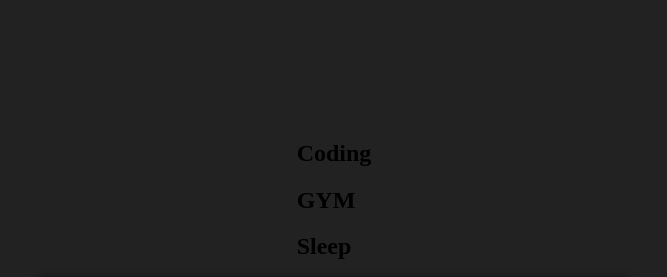
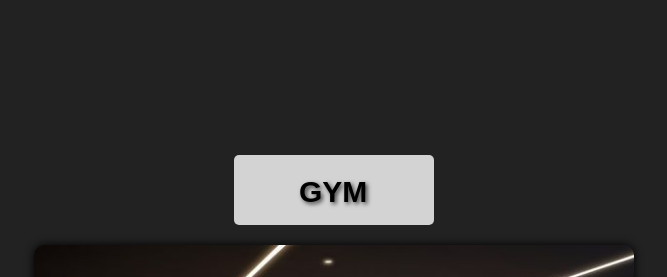
Before and after one commit to rafay45/image-slider, a plain HTML site: page index.html in a window 1280 px wide. Shown: the top 277 px of the page, without its empty margins (306-973 px from the left). Drawn offline with Linux system fonts and the light colour scheme.

Commit message:
🎚️🎢Completed

```diff
--- a/index.html
+++ b/index.html
@@ -9,9 +9,10 @@
 <body>
   <div class="head">
     <div class="allHeadings">
-      <h2>Coding</h2>
-      <h2>GYM</h2>
-      <h2>Sleep</h2>
+      <h2 style="padding-left: 60px; padding-right: 60px; font-size: 30px;" class="heading">Code</h2>
+      <h2 style="padding-left: 70px; padding-right: 60px; font-size: 30px;" class="heading">GYM</h2>
+      <h2 style="padding-left: 70px; padding-right: 70px; font-size: 30px;" class="heading">Sleep</h2>
+      <h2 style="padding-left: 35px; padding-right: 60px; font-size: 30px;" class="heading">Repeat</h2>
     </div>
   </div>
 
@@ -20,7 +21,7 @@
       <img src="assets/coding.jpg" class="slideImg" />
       <img src="assets/gym.jpg" class="slideImg" />
       <img src="assets/sleep.jpg" class="slideImg" />
-      <img style="margin-left: 15%;" src="assets/repeat.png" class="slideImg" />
+      <img style="margin-left: 17%;" src="assets/repeat.png" class="slideImg" />
     </div>
 
     <button class="prev">&#10094;</button>
--- a/script.js
+++ b/script.js
@@ -2,16 +2,25 @@ let prev = document.querySelector('.prev');
 let next = document.querySelector('.next');
 let slides = document.querySelectorAll('.slideImg');
 let allSlides = document.querySelector('.allSlides');
+let heading = document.querySelectorAll('.heading');
 
 let currentIndex = 0;
 
 function show(index) {
     let totalSlides = slides.length;
-    if(index >= totalSlides) currentIndex = 0
-    else if(index < 0) currentIndex = totalSlides - 1
+    let totalText = heading.length;
+    if (index >= totalSlides && index >= totalText) {
+        currentIndex = 0
+    }
+    if (index < 0 ) {
+        currentIndex = totalSlides - 1;
+        currentIndex = totalText - 1;
+    }
 
     const offset = -currentIndex * 600;
-   document.querySelector('.allSlides').style.transform = `translateX(${offset}px)`;
+    const offsetText = -currentIndex * 200;
+    document.querySelector('.allHeadings').style.transform = `translateX(${offsetText}px)`;
+    document.querySelector('.allSlides').style.transform = `translateX(${offset}px)`;
 }
 
 next.addEventListener('click', () => {
--- a/style.css
+++ b/style.css
@@ -31,11 +31,12 @@ body {
   object-fit: cover;
 }
 
-.prev, .next {
+.prev,
+.next {
   position: absolute;
   top: 50%;
   transform: translateY(-50%);
-  background: rgba(255,255,255,0.6);
+  background: rgba(255, 255, 255, 0.6);
   border: none;
   font-size: 2rem;
   cursor: pointer;
@@ -43,5 +44,34 @@ body {
   z-index: 10;
 }
 
-.prev { left: 10px; }
-.next { right: 10px; }
+.prev {
+  left: 10px;
+}
+
+.next {
+  right: 10px;
+}
+
+.head {
+  overflow: hidden;
+  display: flex;
+  justify-content: center;
+  align-items: center;
+  width: 200px;
+  height: 70px;
+  border-radius: 5px;
+  font-family: sans-serif;
+  color: black;
+  margin-bottom: 20px;
+  text-shadow: 2px 2px 4px rgba(0, 0, 0, 0.7);
+  background: rgba(255, 255, 255, 0.8);
+}
+
+.allHeadings {
+  position: relative;
+  display: flex;
+  margin-bottom: 10px;
+  width: 100%;
+  height: 100%;
+  transition: transform 0.5s ease-in-out;
+}
```
Also changed, not shown: assets/1.jpg (deleted), assets/2.jpg (deleted), assets/backword.png (deleted), assets/coding.jpg (added), assets/forword.png (deleted), assets/gym.jpg (added), assets/repeat.png (added), assets/sleep.jpg (added), 1 other file.
